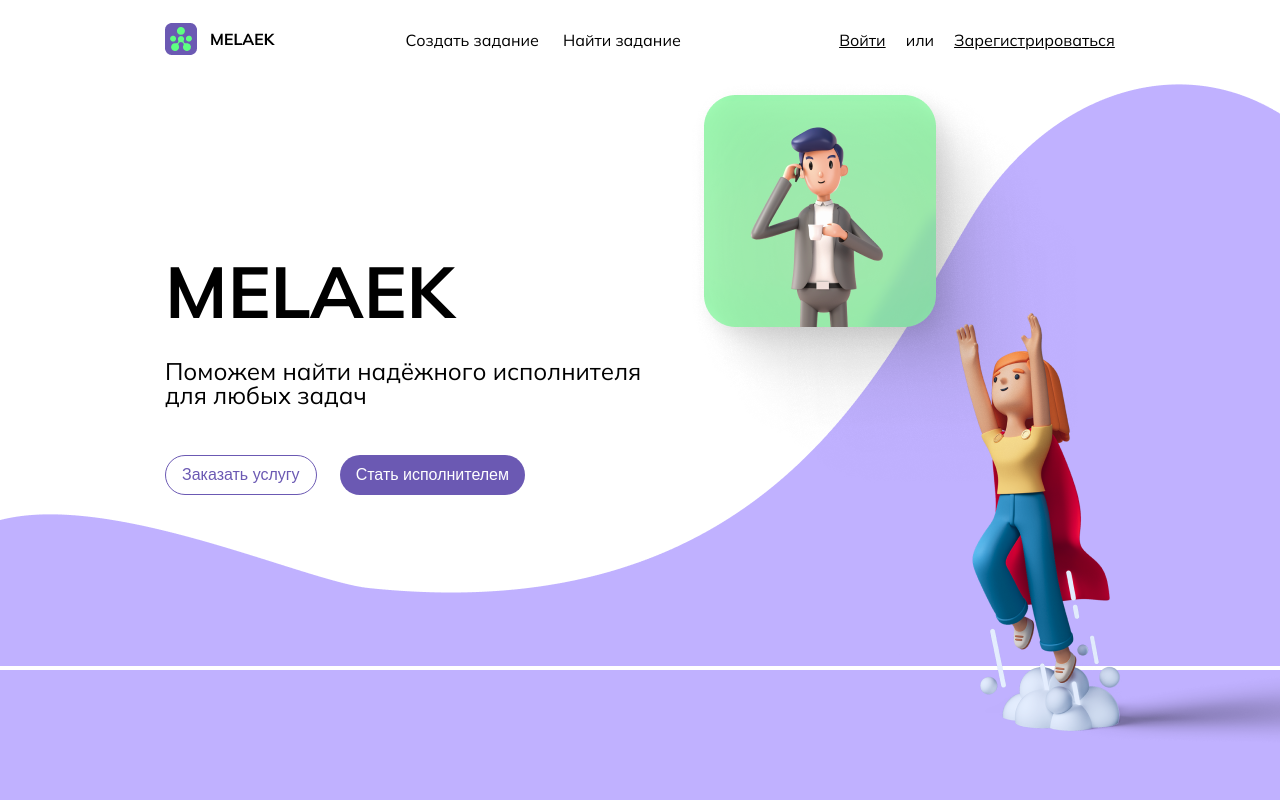
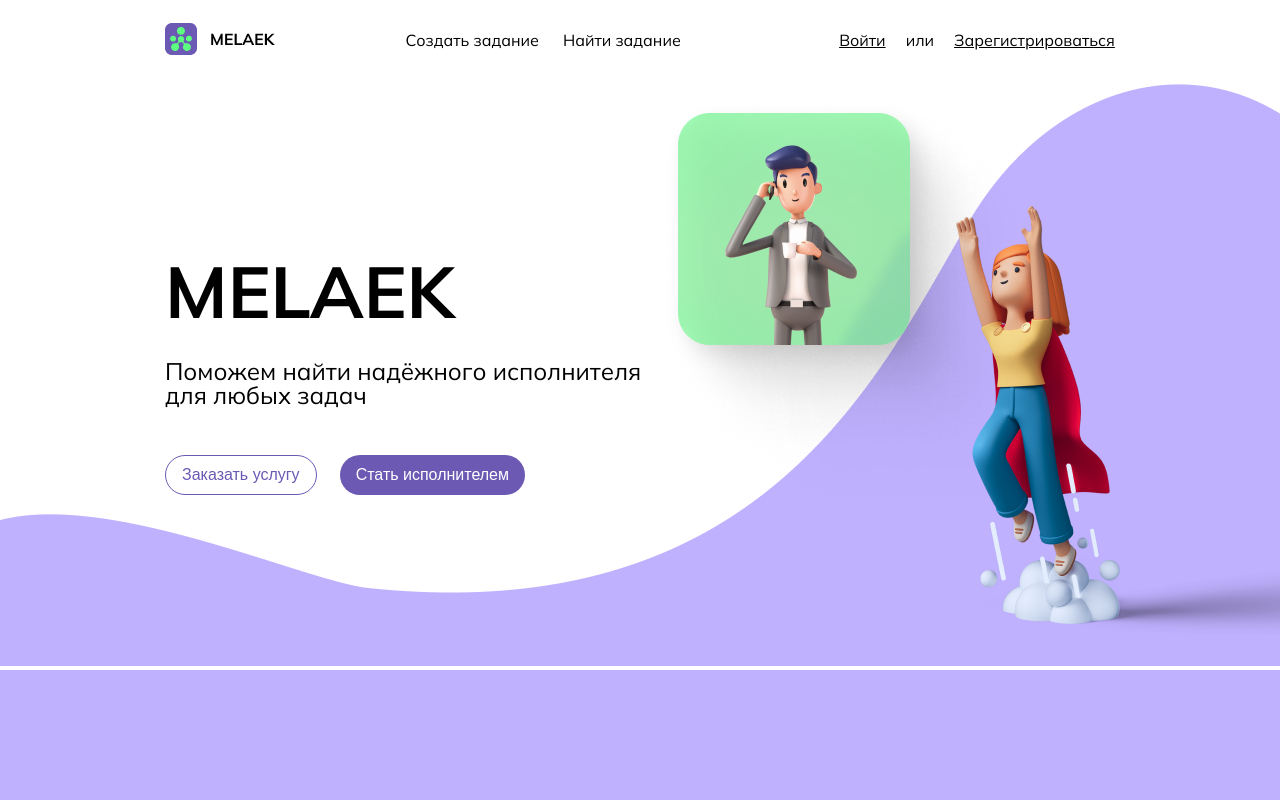
Before and after one commit to eduard10110/freelance-front-project, a React (Create React App) app: page / in a window 1280 px wide. Shown: the top 800 px of the page. Built offline with nearby package versions, Linux system fonts and the light colour scheme.

Commit message:
minor fix

```diff
--- a/src/assets/scss/home.scss
+++ b/src/assets/scss/home.scss
@@ -10,6 +10,7 @@
     .page {
       display: flex;
       justify-content: center;
+      position: relative;
 
       .images-wrapper {
         display: flex;
@@ -18,13 +19,13 @@
         .girl-image {
           position: absolute;
           right: 0%;
-          bottom: 5%;
+          bottom: 3%
         }
 
         .boy-image {
           position: absolute;
-          right: 13%;
-          top: 10%;
+          right: 15%;
+          top: 3%;
         }
       }
     }
```
